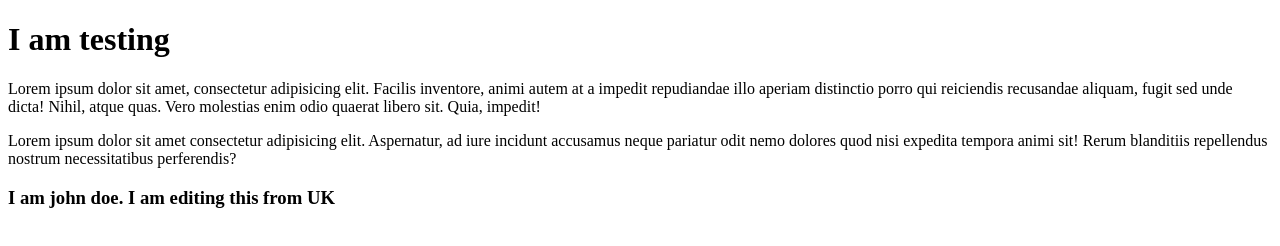
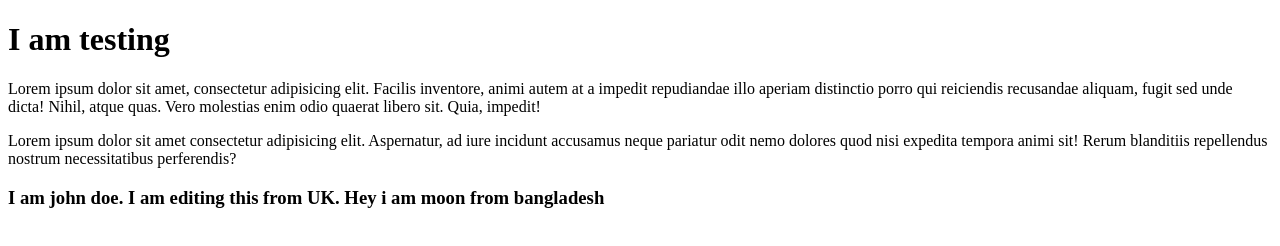
Before and after one commit to aothymoon59/test-repo-new, a plain HTML site: page index.html in a window 1280 px wide. Drawn offline with Linux system fonts and the light colour scheme.

Commit message:
moon from bd

```diff
--- a/index.html
+++ b/index.html
@@ -20,6 +20,8 @@
       expedita tempora animi sit! Rerum blanditiis repellendus nostrum
       necessitatibus perferendis?
     </p>
-    <h3>I am john doe. I am editing this from UK </h3>
+    <h3>
+      I am john doe. I am editing this from UK. Hey i am moon from bangladesh
+    </h3>
   </body>
 </html>
```
